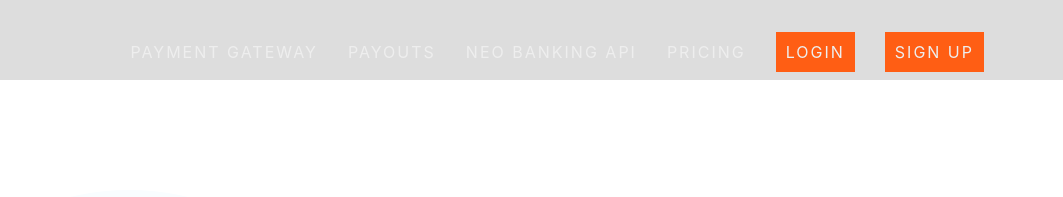
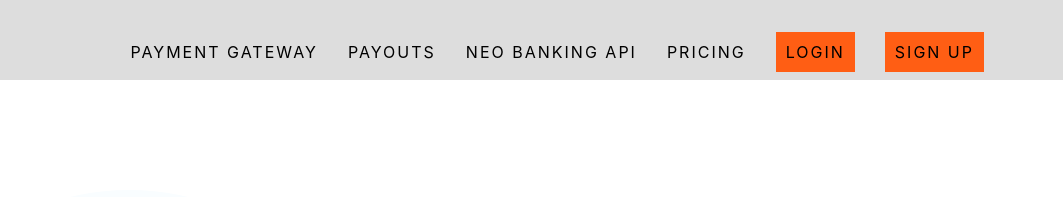
Before and after one commit to Raviramya/Raviramya, a plain HTML site: page Ippo-pay/index.html in a window 1280 px wide. Shown: the top 197 px of the page, 217-1280 px from the left. Drawn offline with nearby package versions, Linux system fonts and the light colour scheme.

Commit message:
Update style.css

```diff
--- a/Ippo-pay/css/style.css
+++ b/Ippo-pay/css/style.css
@@ -11,7 +11,7 @@ html{
 
 a{
 	text-decoration: none;
-	color: #eee;
+	color: #000;
 }
 
 header{
```
